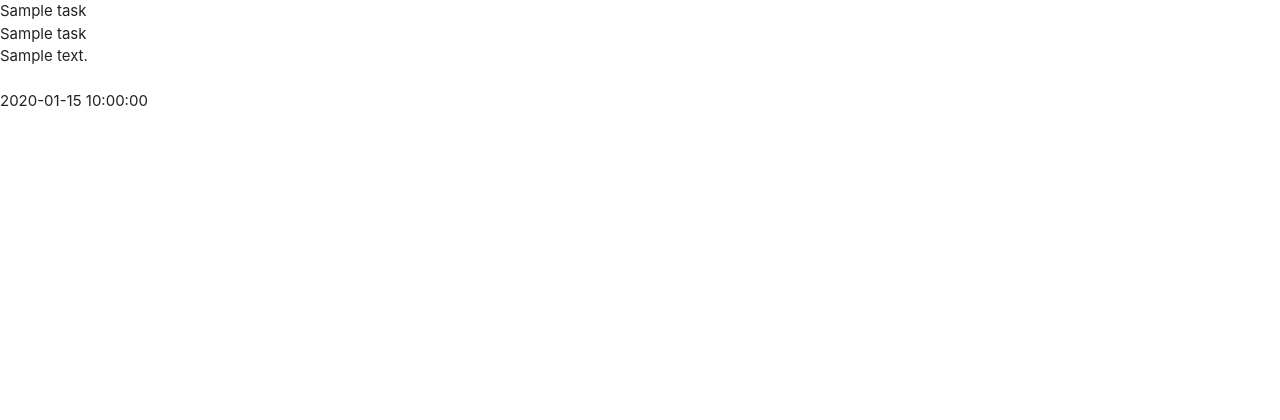
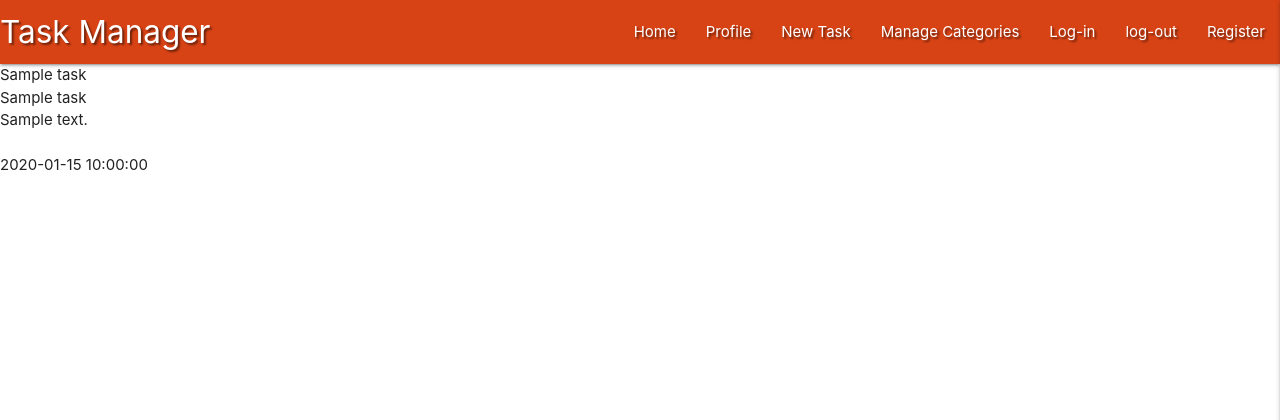
Before and after one commit to Pipicallu/Task-Manager-Mini-Project, a Flask app: page / in a window 1280 px wide. Shown: the top 420 px of the page. Run offline with Flask 2, Linux system fonts and the light colour scheme; a database or web service that is not in the repository returns one stand-in record (values such as "Sample title"); some libraries are stand-ins or nearby versions.

Commit message:
materialize navbar and sidenave

```diff
--- a/static/css/style.css
+++ b/static/css/style.css
@@ -0,0 +1,3 @@
+.text-shadow{
+    text-shadow: 2px 2px 2px rgba(0, 0, 0, 0.5);
+}
--- a/static/js/script.js
+++ b/static/js/script.js
@@ -0,0 +1,3 @@
+$(document).ready(function(){
+    $(".sidenav").sidenav({edge: "right"});
+  });
--- a/templates/base.html
+++ b/templates/base.html
@@ -15,24 +15,57 @@
       href="https://cdnjs.cloudflare.com/ajax/libs/materialize/1.0.0/css/materialize.min.css"
       type="text/css"
     />
-    <link rel="stylesheet" href="{{ url_for('static', filename='css/style.css') }}" type="text/css">
-    {% block styles %}
-    {% endblock %}
+    <link
+      rel="stylesheet"
+      href="{{ url_for('static', filename='css/style.css') }}"
+      type="text/css"
+    />
+    {% block styles %} {% endblock %}
     <title>Task Manager</title>
   </head>
   <body>
+    <header>
+    <!--- Top navbar -->
+      <nav class="nav-extended text-shadow  deep-orange darken-3">
+        <div class="nav-wrapper">
+          <a href="{{ url_for('get_tasks') }}" class="brand-logo">Task Manager</a>
+          <a href="#" data-target="mobile-demo" class="sidenav-trigger right"
+            ><i class="fas fa-bars"></i></a
+          >
+          <ul class="right hide-on-med-and-down">
+            <li><a href="{{ url_for('get_tasks') }}">Home</a></li>
+            <li><a href="#">Profile</a></li>
+            <li><a href="#">New Task</a></li>
+            <li><a href="#">Manage Categories</a></li>
+            <li><a href="#">Log-in</a></li>
+            <li><a href="#">log-out</a></li>
+            <li><a href="#">Register</a></li>
+          </ul>
+        </div>
+      </nav>
+    <!--mobile side navbar-->
+      <ul class="sidenav" id="mobile-demo">
+         <li><h4 class="center-align deep-orange-text text-darken-3">Task Manager</h4></li>
+            <li><a href="{{ url_for('get_tasks') }}">Home</a></li>
+            <li><a href="#">Profile</a></li>
+            <li><a href="#">New Task</a></li>
+            <li><a href="#">Manage Categories</a></li>
+            <li><a href="#">Log-in</a></li>
+            <li><a href="#">log-out</a></li>
+            <li><a href="#">Register</a></li>
+      </ul>
+    </header>
+
     {% block content %}
     {% endblock %}
 
-     <script
-      src="http://code.jquery.com/jquery-3.5.1.min.js"
+    <script
+      src="https://code.jquery.com/jquery-3.5.1.min.js"
       integrity="sha256-9/aliU8dGd2tb6OSsuzixeV4y/faTqgFtohetphbbj0="
       crossorigin="anonymous"
-      async
     ></script>
     <script
       src="https://cdnjs.cloudflare.com/ajax/libs/materialize/1.0.0/js/materialize.min.js"
-      async
     ></script>
     <script src="{{ url_for('static', filename='js/script.js') }}"></script>
     {% block scripts %}
```
